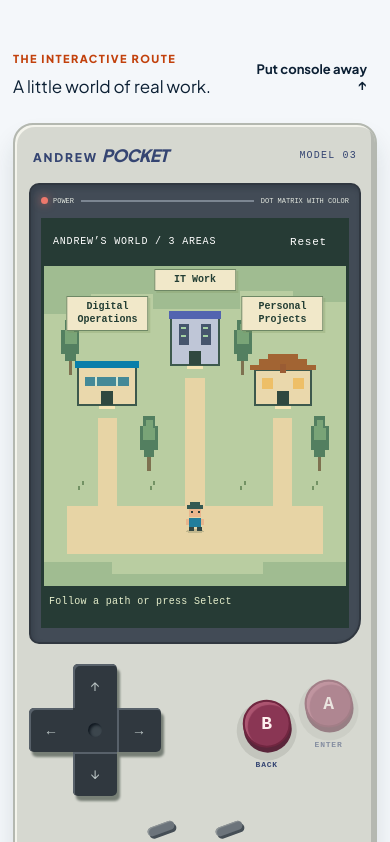
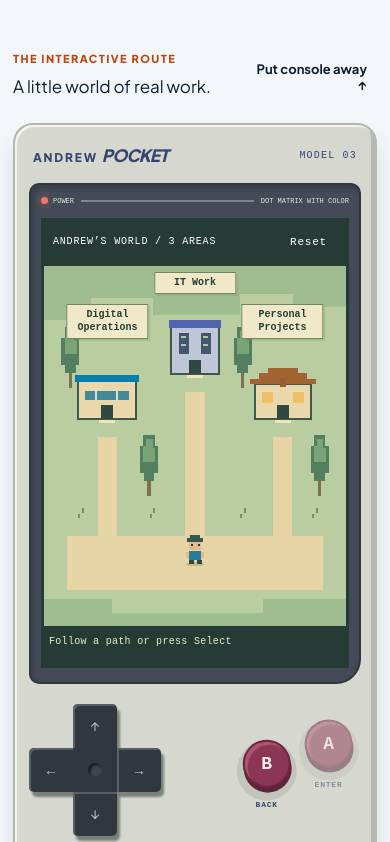
Before and after one commit to andrewjaebok/digital-operations-portfolio, a Next.js app: page / in a window 390 px wide. Shown: the part 1046-1888 px from the top of the page. Built offline with nearby package versions, Linux system fonts and the light colour scheme.

Commit message:
Give mobile room stations clearance below headings

```diff
--- a/app/components/ProjectQuest.css
+++ b/app/components/ProjectQuest.css
@@ -337,3 +337,6 @@
 .station-directory i, .station-automation i { inset: 5px 12px 13px 5px; border: 3px solid #293d45; background: repeating-linear-gradient(#d6ecd2 0 5px, #779d88 5px 7px); }
 .station-directory b, .station-automation b { bottom: -10px; left: 14%; width: 65%; height: 5px; background: #293d45; }
 .station-automation .quest-room-prop-art { --prop: #9297b8; --prop-side: #5e6384; }
+@media (max-width: 700px) {
+  .quest-v2 .quest-stage { height: 360px; }
+}
```
